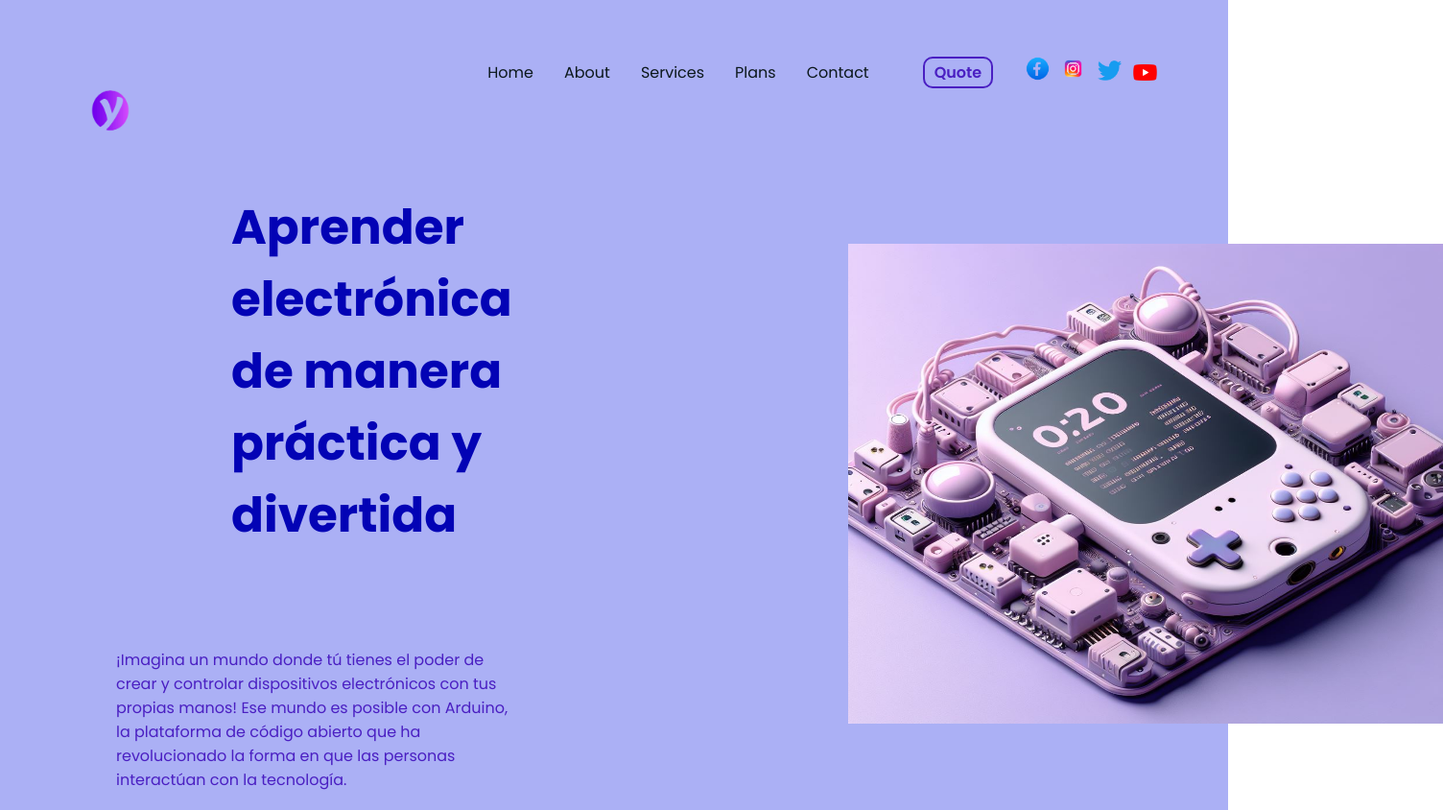
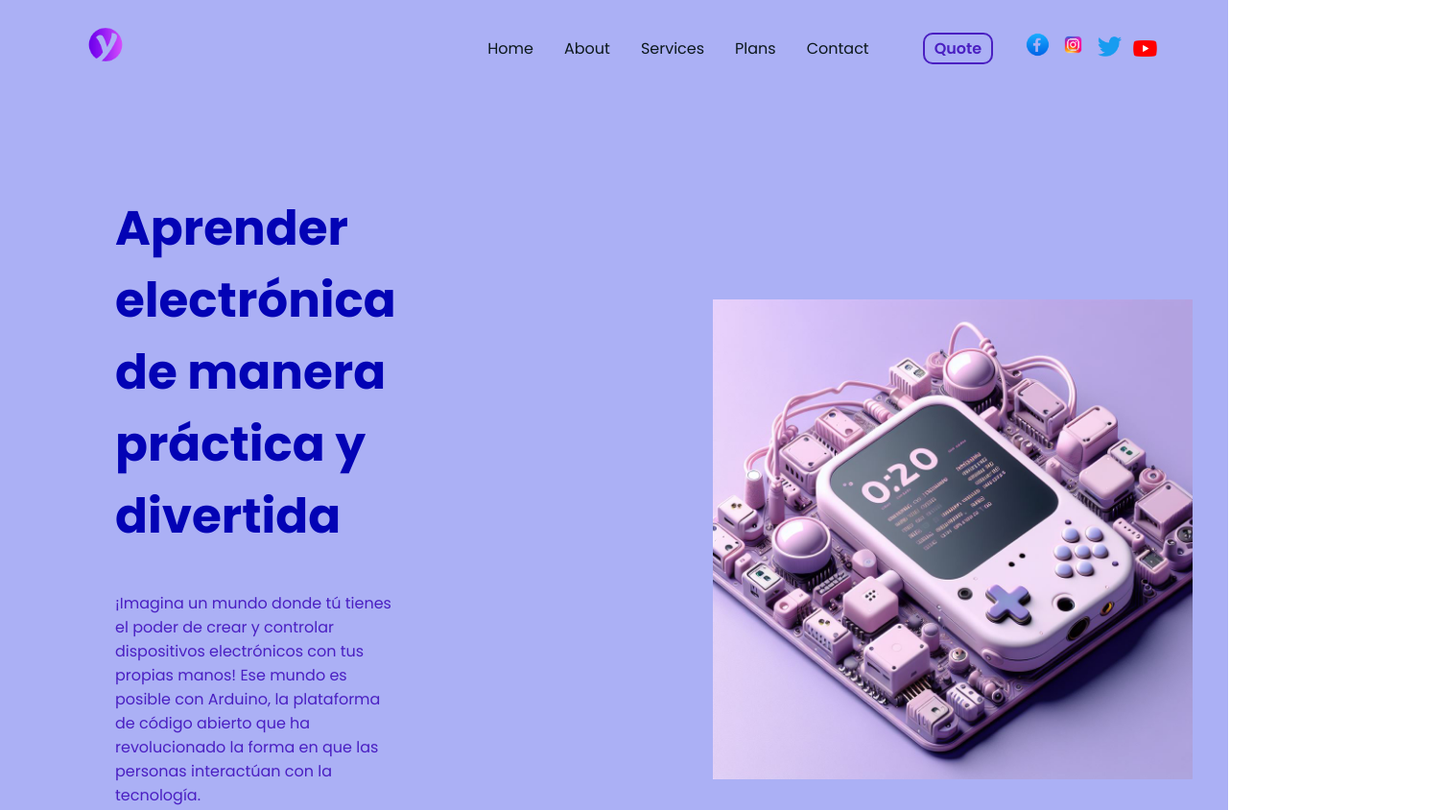
Before and after one commit to YenderFin/Mantenimiento, a plain HTML site: page index.html in a window 1280 px wide. Shown: the top 844 px of the page at 96% size, 1504 px wide, since content can reach past the window. Drawn offline with Linux system fonts and the light colour scheme.

Commit message:
Quinto Cambio

```diff
--- a/CSS/style.css
+++ b/CSS/style.css
@@ -24,7 +24,7 @@
 
 header{
     width: 100%;
-    height: 150px;
+    height: 100px;
     position: fixed;
     z-index: 100;
 }
@@ -40,13 +40,11 @@ header{
 .logo{
     display: flex;
     align-items: center;
-    position: 1px;
+    position: relative;
     z-index: 1;
 }
 .logo img{
-    position: fixed;
-    width: 110px;
-    height: 80px;
+    width: 100px;
 }
 .menu{
     display: flex;
@@ -106,19 +104,17 @@ header{
 }
 
 
-.SocialMedia img{
-    position: relative;
-}
+
 
 .container_cover{
     padding-right: 500px;
-    padding-left: 1px;
+    padding-left: 100px;
     padding-top: 100px;
     padding-bottom: 100px;
     background: var(--background-color);
 }
 .cover{
-    max-width: 1300px;
+    max-width: 1200px;
     margin: auto;
     margin-top: 100px;
     display: flex;
@@ -132,21 +128,16 @@ header{
 
 }
 
-.image_cover{
-    position: 100%;
-    padding-left: 20px;
-}
 .text_cover h1{
+    padding-top: 1px;
     font-size: 50px;
     color: var(--color_text-secundary);
-    margin-bottom: 100px;
-    margin-left: 220px;
+
 }
 .text_cover p{
     font-size: var(--text_paragraph);
     margin-top: 40px;
     color: var(--color_text-tertiary);
-    margin-left: 100px;
 }
 .btn_text{
     display: block;
@@ -173,8 +164,7 @@ header{
 
 }
 .image_cover img{
-    width: 620px;
-    height: 500px;
-    margin-left: 180px;
-    margin-bottom: 100px;
+    width: 600px;
+    margin-left:  80px;
+    padding-left: 100px;
 }
--- a/index.html
+++ b/index.html
@@ -3,7 +3,8 @@
 <head>
     <meta charset="UTF-8">
     <meta http-equiv="X-UA-Compatible" content="IE=edge">
-    <meta name="viewport" content="width=device-width, initial-scale=1.0">
+
+    <meta name="viewport" content="width=device-width, initial-scale=1">
     <title>Projecto</title>
     <link rel="stylesheet" href="CSS/style.css">
 </head>
```
